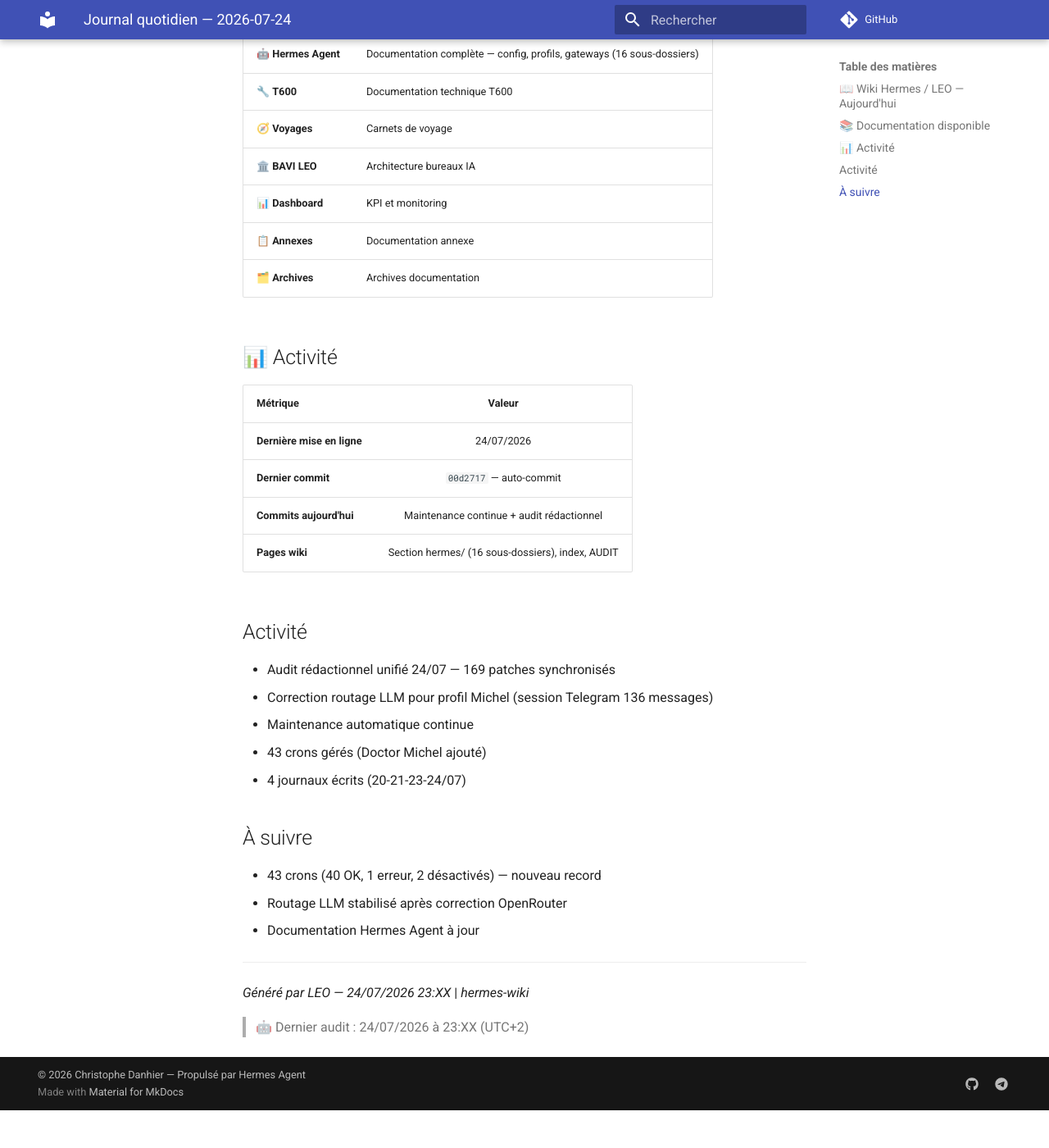
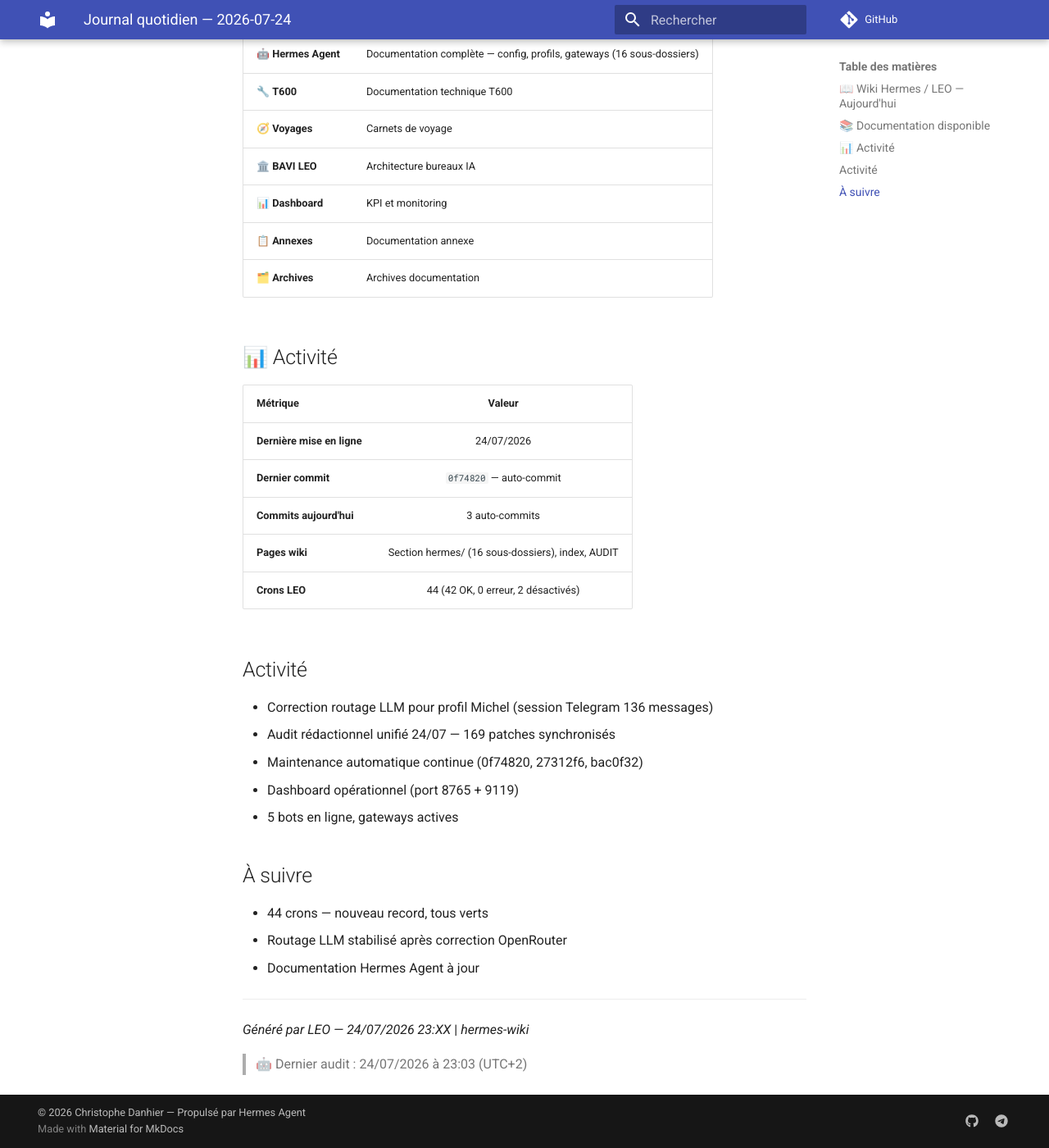
Before and after one commit to christophedanhier-hash/hermes-wiki, an MkDocs documentation site: the page built from docs/journal-2026-07-24.md, in a window 1280 px wide and 1400 px high, scrolled down 514 px. Shown: the whole window at 82% size. Built offline with MkDocs 1.6.1 and Material for MkDocs 9.7.7, drawn with Linux system fonts in a browser that asks for light colours; comment, search, counter and statistics services are not loaded; before the commit the page ends 1868 px from its top, so only the background shows below that; some of the changed text lies outside the part shown.

Commit message:
chore: auto-commit modifications

```diff
--- a/docs/journal-2026-07-24.md
+++ b/docs/journal-2026-07-24.md
@@ -4,7 +4,7 @@
 
 ## 📖 Wiki Hermes / LEO — Aujourd'hui
 
-Vendredi 24 juillet. Journée active sur l'infrastructure Hermes : correction du routage LLM (OpenRouter) pour le profil Michel. Audit rédactionnel unifié effectué (BAVI_LEO + hermes-wiki, 169 patches). Dernier commit : `00d2717` — auto-commit modifications (39 min).
+Vendredi 24 juillet. Journée active sur l'infrastructure Hermes : correction du routage LLM (OpenRouter) pour le profil Michel, audits rédactionnels unifiés (BAVI_LEO + hermes-wiki, 169 patches). Dernier commit : `0f74820` — auto-commit.
 
 ## 📚 Documentation disponible
 
@@ -23,21 +23,22 @@ Vendredi 24 juillet. Journée active sur l'infrastructure Hermes : correction du
 | Métrique | Valeur |
 |----------|:------:|
 | **Dernière mise en ligne** | 24/07/2026 |
-| **Dernier commit** | `00d2717` — auto-commit |
-| **Commits aujourd'hui** | Maintenance continue + audit rédactionnel |
+| **Dernier commit** | `0f74820` — auto-commit |
+| **Commits aujourd'hui** | 3 auto-commits |
 | **Pages wiki** | Section hermes/ (16 sous-dossiers), index, AUDIT |
+| **Crons LEO** | 44 (42 OK, 0 erreur, 2 désactivés) |
 
 ## Activité
 
+- Correction routage LLM pour profil Michel (session Telegram 136 messages)
 - Audit rédactionnel unifié 24/07 — 169 patches synchronisés
-- Correction routage LLM pour profil Michel (session Telegram 136 messages)
-- Maintenance automatique continue
-- 43 crons gérés (Doctor Michel ajouté)
-- 4 journaux écrits (20-21-23-24/07)
+- Maintenance automatique continue (0f74820, 27312f6, bac0f32)
+- Dashboard opérationnel (port 8765 + 9119)
+- 5 bots en ligne, gateways actives
 
 ## À suivre
 
-- 43 crons (40 OK, 1 erreur, 2 désactivés) — nouveau record
+- 44 crons — nouveau record, tous verts
 - Routage LLM stabilisé après correction OpenRouter
 - Documentation Hermes Agent à jour
 
@@ -45,4 +46,4 @@ Vendredi 24 juillet. Journée active sur l'infrastructure Hermes : correction du
 
 *Généré par LEO — 24/07/2026 23:XX* | *hermes-wiki*
 
-> 🤖 Dernier audit : 24/07/2026 à 23:XX (UTC+2)
+> 🤖 Dernier audit : 24/07/2026 à 23:03 (UTC+2)
```
Also changed, not shown: docs/index.md (+1 -1 lines).
